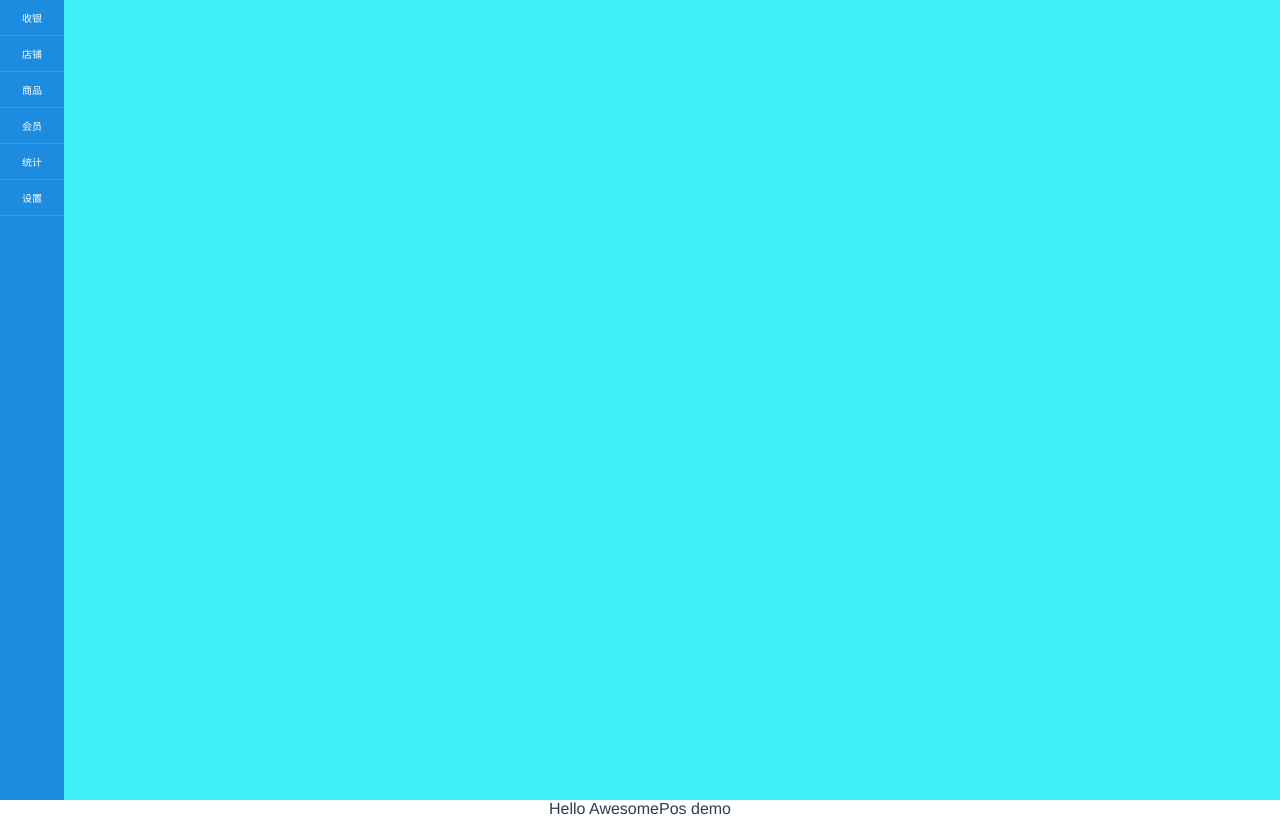
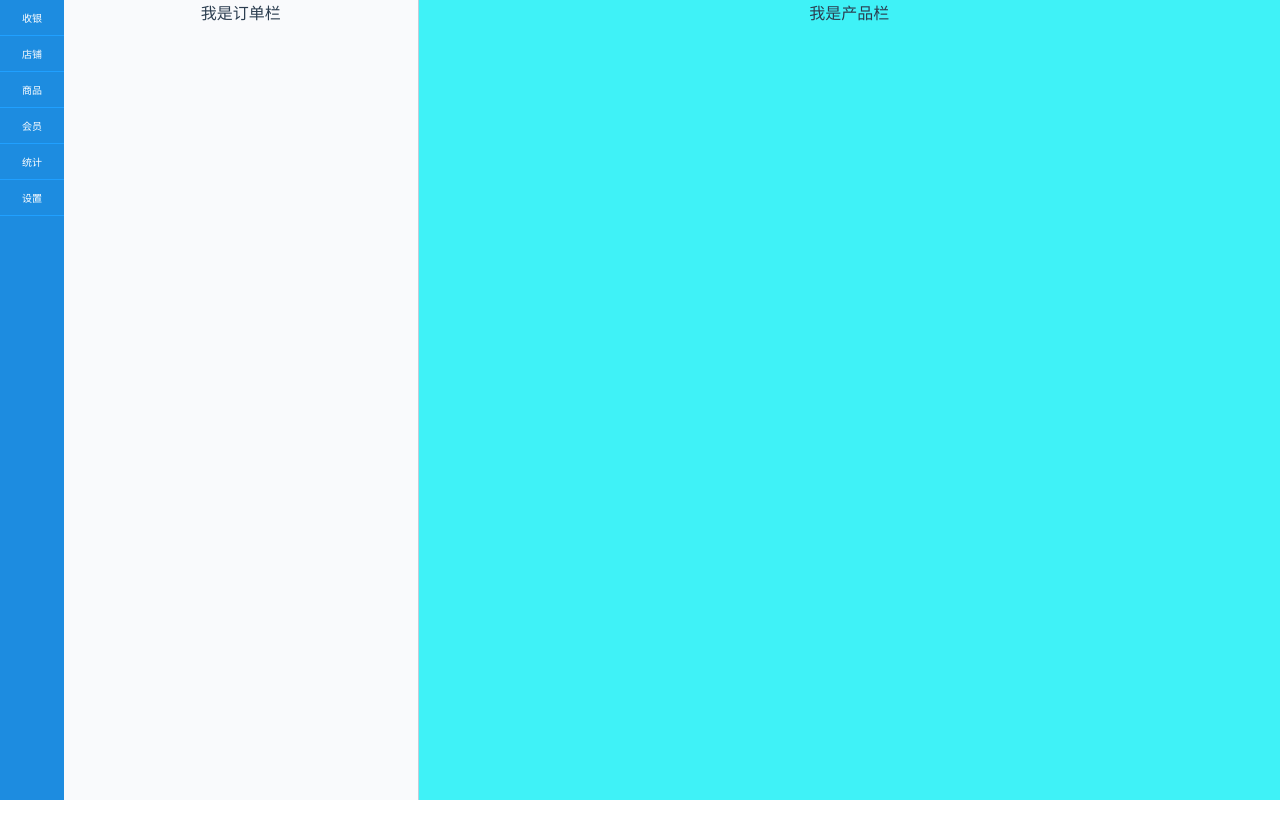
Before and after one commit to myloveann/vuepos, a Vue app in the folder vuepos/: page /#/ in a window 1280 px wide. Built offline with nearby package versions, Linux system fonts and the light colour scheme; a small style sheet from the web is missing.

Commit message:
1.install elementui 2.add a layout to show order list

```diff
--- a/vuepos/package.json
+++ b/vuepos/package.json
@@ -10,6 +10,7 @@
     "build": "node build/build.js"
   },
   "dependencies": {
+    "element-ui": "^2.0.10",
     "vue": "^2.5.2",
     "vue-router": "^3.0.1"
   },
--- a/vuepos/src/App.vue
+++ b/vuepos/src/App.vue
@@ -1,8 +1,10 @@
 <template>
   <div id="app">
     <left-nav></left-nav>
-    <div class="main"></div>
-    <router-view/>
+    <div class="main">
+      <router-view/>
+    </div>
+
   </div>
 </template>
 
--- a/vuepos/src/components/page/pos.vue
+++ b/vuepos/src/components/page/pos.vue
@@ -1,6 +1,9 @@
 <template>
   <div class="pos">
-    {{msg}}
+    <el-row>
+      <el-col :span="7" class="pos-order" id="order-list">我是订单栏</el-col>
+      <el-col :span="17">我是产品栏</el-col>
+    </el-row>
   </div>
 </template>
 
@@ -11,11 +14,19 @@ export default {
     return {
       msg: 'Hello AwesomePos demo'
     }
+  },
+  mounted:function(){
+    var orderHeight=document.body.clientHeight;
+    document.getElementById('order-list').style.height=orderHeight+'px'
   }
 }
 </script>
 
 
 <style scoped>
+.pos-order{
+  background-color: #F9FAFC;
+  border-right: 1px solid #C0CCDA;
 
+}
 </style>
--- a/vuepos/src/main.js
+++ b/vuepos/src/main.js
@@ -3,9 +3,11 @@
 import Vue from 'vue'
 import App from './App'
 import router from './router'
+import ElementUI from 'element-ui'
+import 'element-ui/lib/theme-chalk/index.css'
 
 Vue.config.productionTip = false
-
+Vue.use(ElementUI)
 /* eslint-disable no-new */
 new Vue({
   el: '#app',
```
